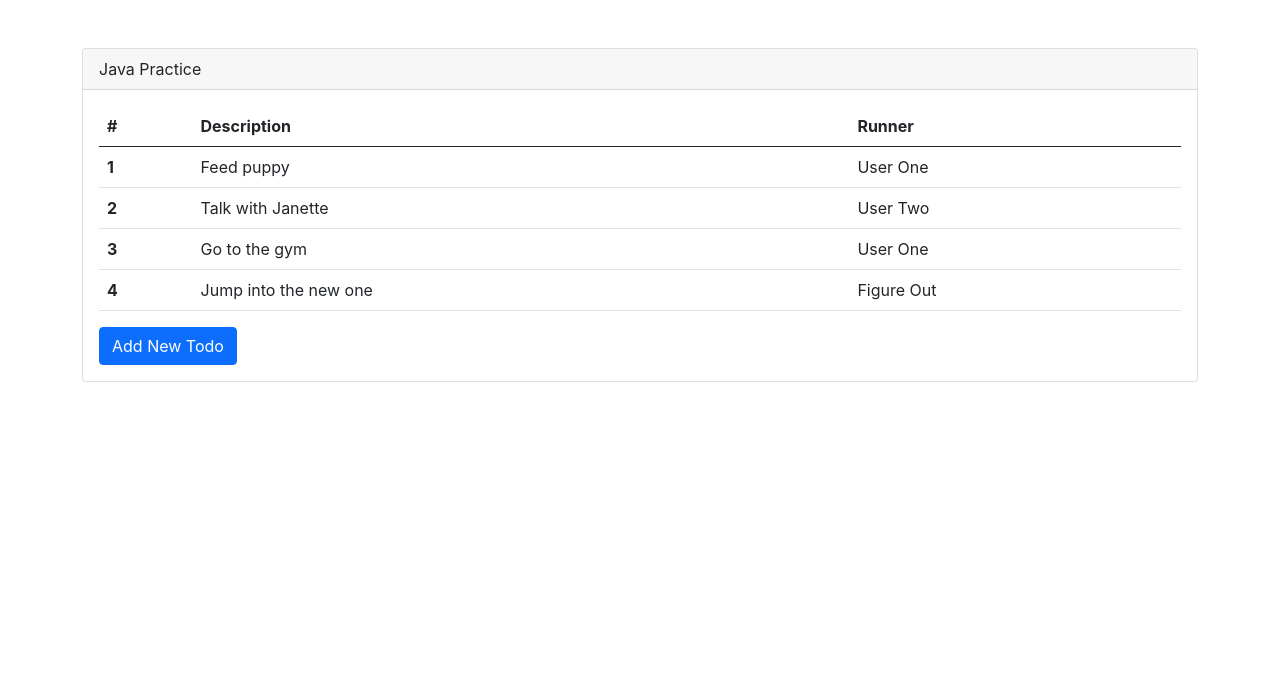
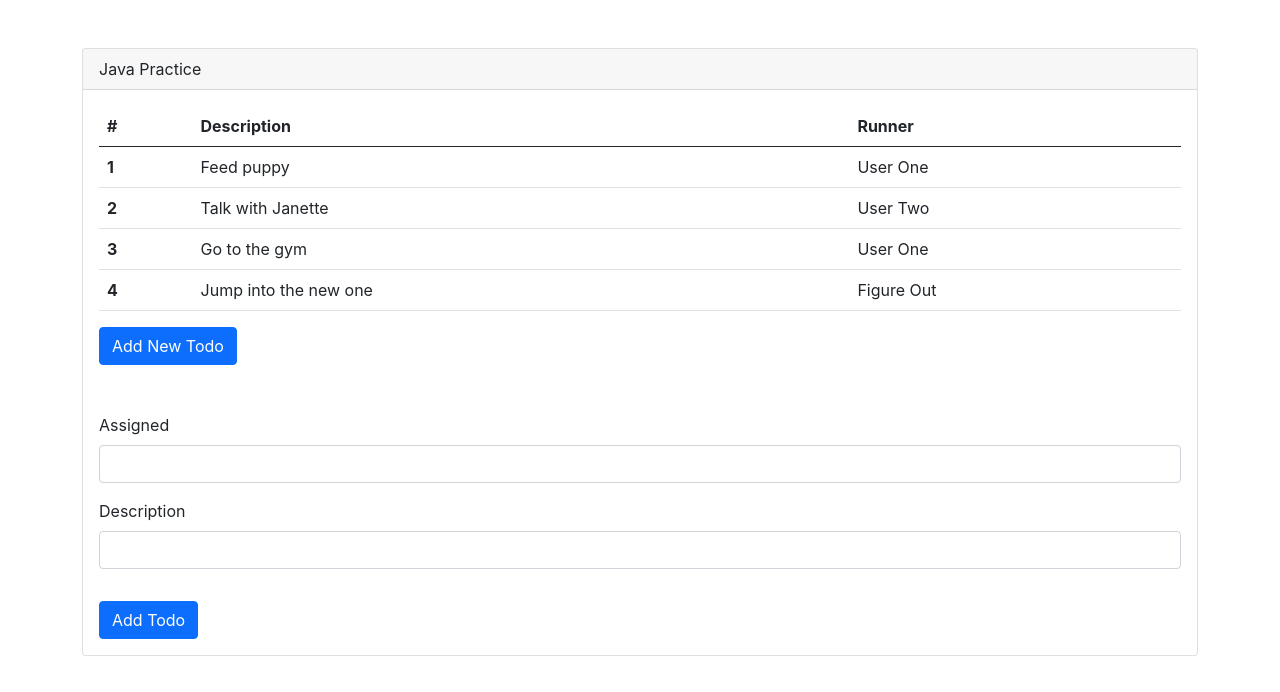
Before and after one commit to djetton6/java-react, a React (Create React App) app: page / in a window 1280 px wide. Shown: the top 692 px of the page. Built offline with nearby package versions, Linux system fonts and the light colour scheme.

Commit message:
adding new form todo

```diff
--- a/src/App.js
+++ b/src/App.js
@@ -1,7 +1,7 @@
 import './App.css';
 import { useState } from 'react';
 import TodoTable from './components/TodoTable';
-import { todosOld } from './todos';
+import NewTodoForm from './components/NewTodoForm';
 
 function App() {
 
@@ -33,6 +33,7 @@
         <TodoTable todos={todos} />
         <button className='btn btn-primary' onClick={handleNewTodo}>
           Add New Todo</button>
+          <NewTodoForm />
         </div>
       </div>
     </div>
--- /dev/null
+++ b/src/components/NewTodoForm.js
@@ -0,0 +1,21 @@
+import { useState, React } from "react";
+
+function  NewTodoForm() {
+    return(
+        <div className="mt-5">
+            <form>
+                <div className="mb-3">
+                    <label className="form-label">Assigned</label>
+                    <input type="text" className="form-control" required></input>
+                </div>
+                <div className="mb-3">
+                    <label className="form-label">Description</label>
+                    <input type="text" className="form-control" rows={3} required></input>
+                </div>
+                <button type="button" className="btn btn-primary mt-3">Add Todo</button>
+            </form>
+        </div>
+    )
+};
+
+export default NewTodoForm;
```
